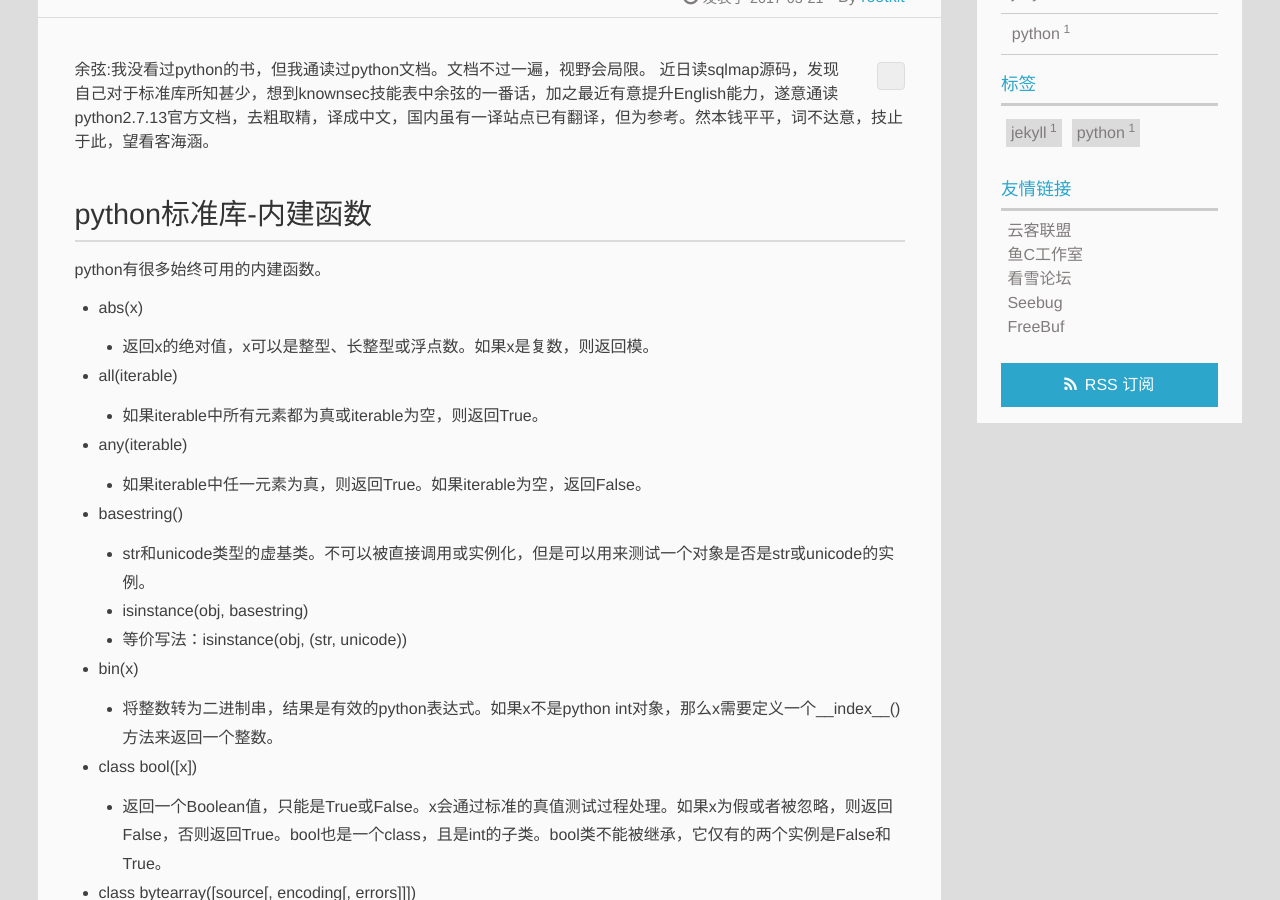
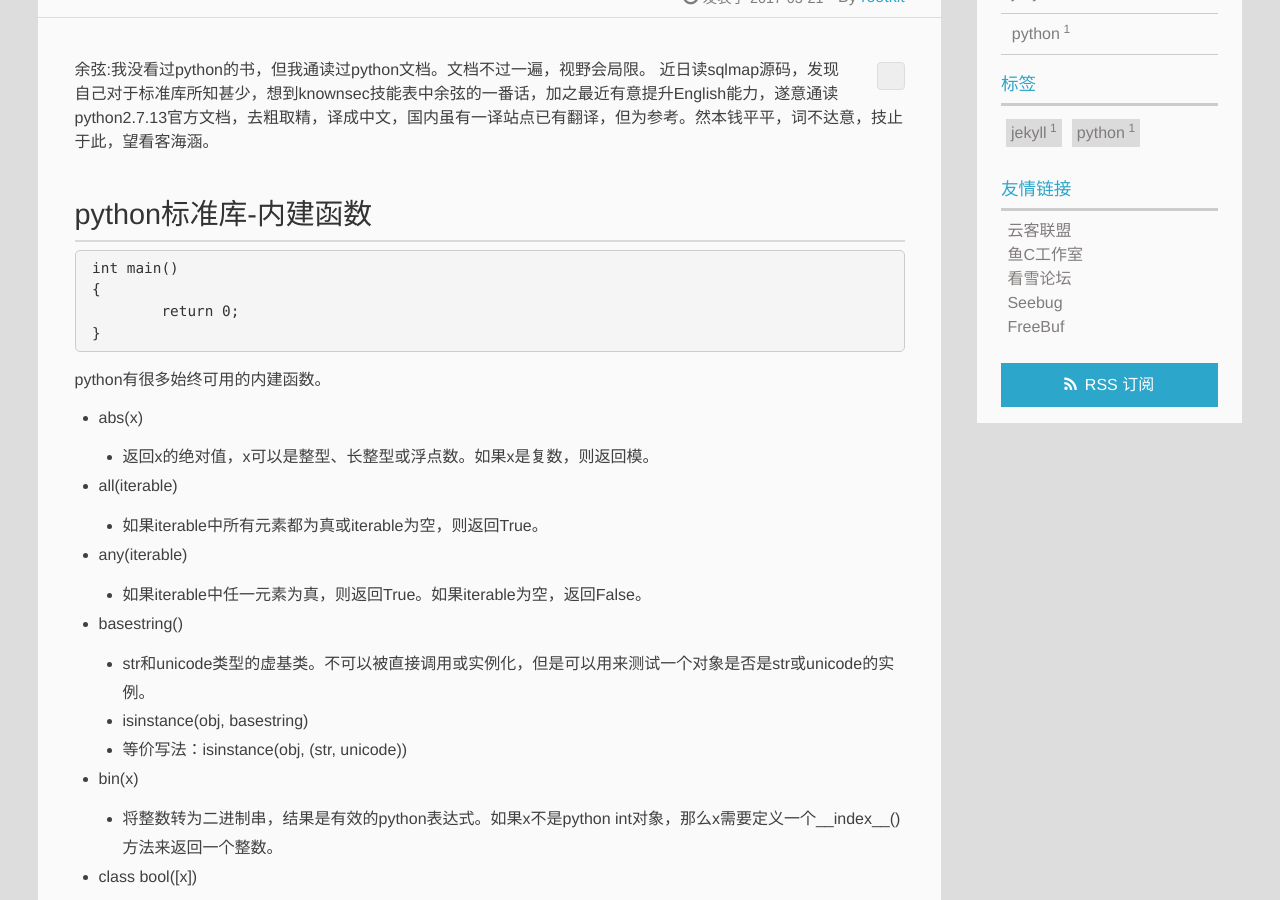
Before and after one commit to a12098718/cloudker.github.io, a Jekyll site: the page built from _posts/2017-03-21-python标准库-内建函数.md, in a window 1280 px wide and 900 px high, scrolled down 325 px. Built offline with Jekyll 4.4.1, drawn with Linux system fonts in a browser that asks for light colours; Markdown is read by kramdown in place of the engine named in the settings.

Commit message:
try to fix markdown

````diff
--- a/_config.yml
+++ b/_config.yml
@@ -33,6 +33,9 @@
     - tables
     - lax_spacing
     - with_toc_data
+    - fenced_code_blocks
+    - footnotes
+    - highlight
 
 tagline: 曾因酒醉鞭名马，生怕情多累美人。
 
@@ -163,4 +166,5 @@
   enable: false
   id:  ## e.g. "4ac092ad8d749fdc6293" for your tiny search id
 
-gems: [jekyll-paginate, jemoji]
+gems: ##[jekyll-paginate, jemoji]
+  - jemoji
--- a/_posts/2017-03-21-python标准库-内建函数.md
+++ b/_posts/2017-03-21-python标准库-内建函数.md
@@ -16,7 +16,12 @@ excerpt: 余弦:我没看过python的书，但我通读过python文档。文档
 <!--more-->
 
 ## python标准库-内建函数
-
+```C
+int main()
+{
+	return 0;
+}
+```
 python有很多始终可用的内建函数。
 
 - abs(x)
````
